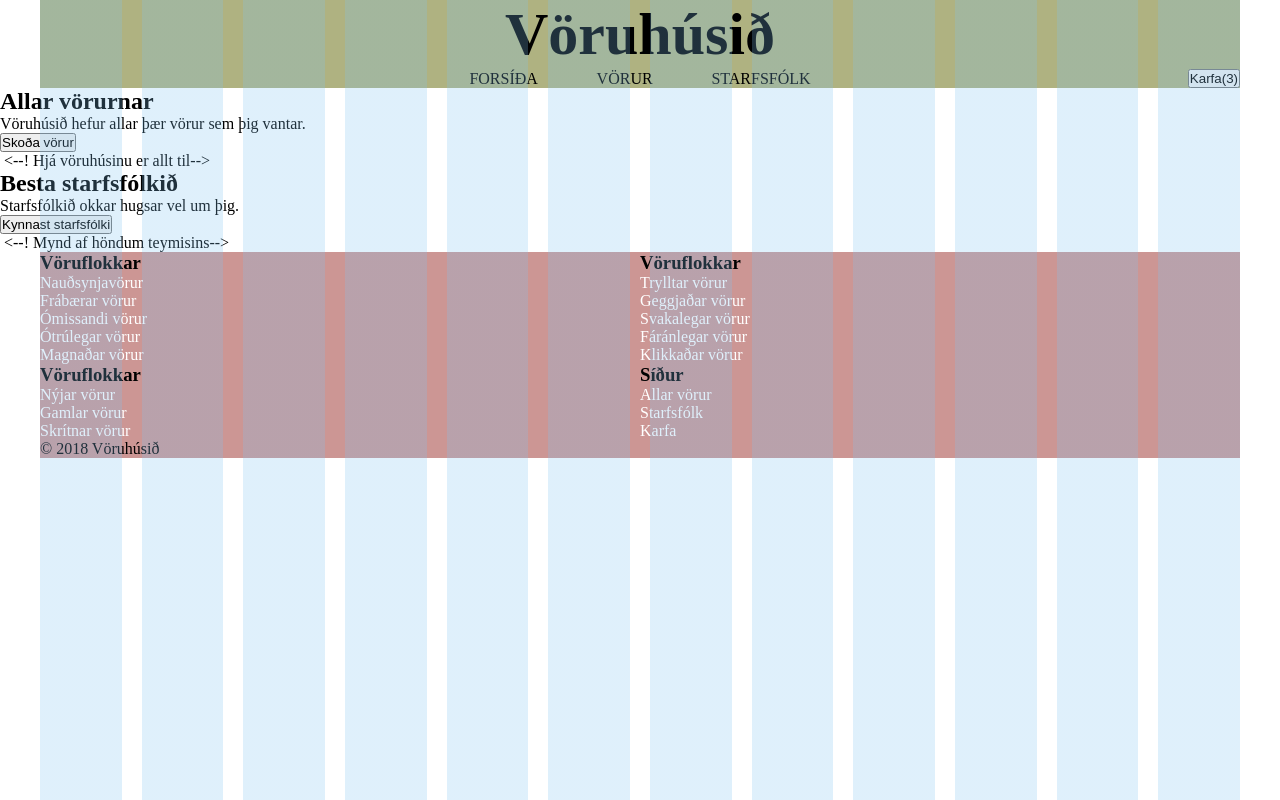
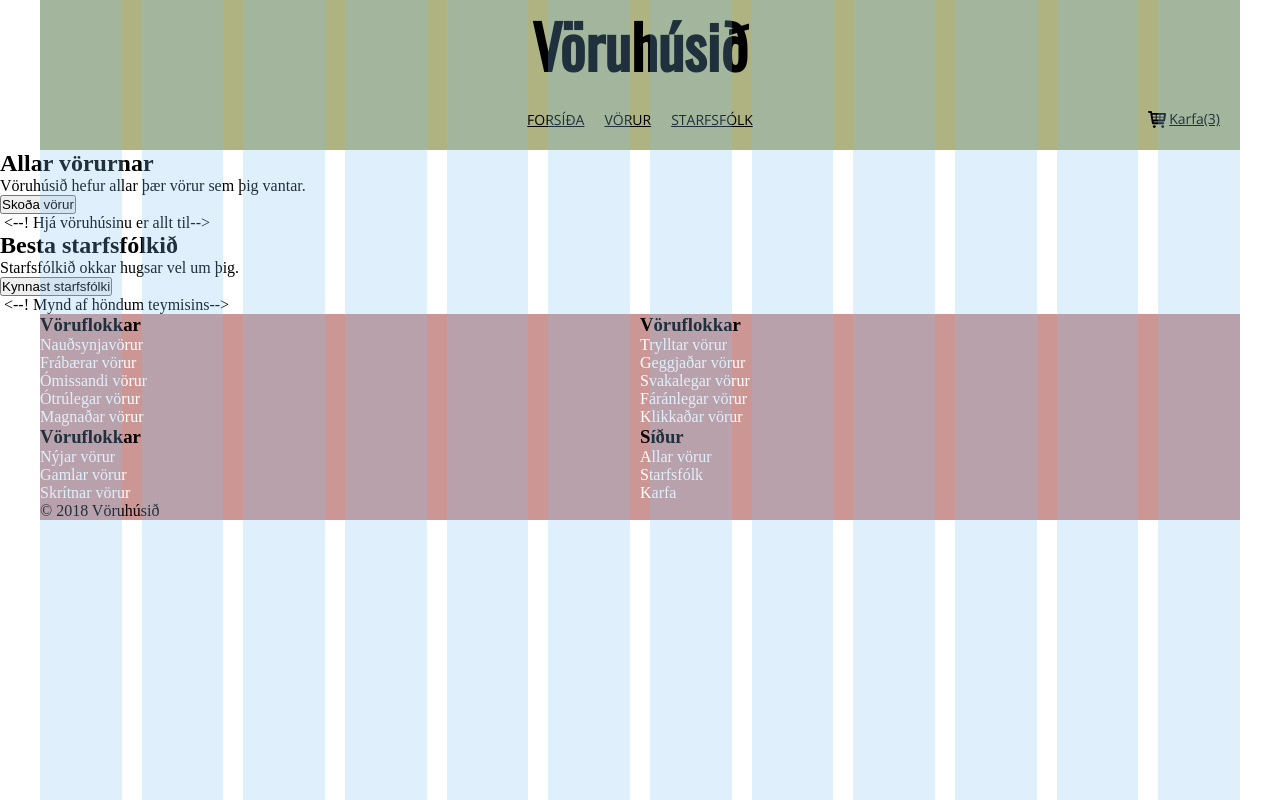
Before and after one commit to guu4/swind, a website: page index.html in a window 1280 px wide. Drawn offline with nearby package versions, Linux system fonts and the light colour scheme; files that its build step writes are made by us from their sources.

Commit message:
Updated: index.html, header.scss

```diff
--- a/index.html
+++ b/index.html
@@ -7,6 +7,8 @@
 
   <link rel="stylesheet" href="grid.css">
   <link rel="stylesheet" href="styles.css">
+  <link href="https://fonts.googleapis.com/css?family=Oswald" rel="stylesheet">
+  <link href="https://fonts.googleapis.com/css?family=Open+Sans" rel="stylesheet">
 </head>
 <body>
   <body>
@@ -15,12 +17,14 @@
       <div class="header__sub">
         <div class="header__box"></div>
         <ul class="header__links">
-          <li class="header__link">FORSÍÐA</li>
-          <li class="header__link">VÖRUR</li>
-          <li class="header__link">STARFSFÓLK</li>
+          <li><a class="header__link" href="./index.html">FORSÍÐA</a></li>
+          <li><a class="header__link" href="./pages/products.html">VÖRUR</a></li>
+          <li><a class="header__link" href="./pages/staff.html">STARFSFÓLK</a></li>
         </ul>
-        <div class="header__button">
-          <button value="karfa">Karfa(3)</button>
+        <div class="header__cart">
+          <a class="header__link" href="./pages/cart.html">
+            <img class="header__image" src="./img/cart.svg"></img>Karfa(3)
+          </a>
         </div>
       </div>
     </header>
--- a/scss/footer.scss
+++ b/scss/footer.scss
@@ -1,5 +1,4 @@
 @import "config";
-
 
 .footer {
   display: flex;
--- a/scss/header.scss
+++ b/scss/header.scss
@@ -1,5 +1,4 @@
 @import "config";
-
 
 .header {
   display: flex;
@@ -12,34 +11,73 @@
   &__title {
     font-size: 60px;
     text-align: center;
+    font-family: 'Oswald', Verdana, serif;
+  }
 
-  }
   &__sub {
     display:flex;
     align-items: stretch;
-    width: $max-width;
+    max-width: $max-width;
+    width: 100vw;
+
+    @media (max-width: 500px) {
+      flex-direction: column;
+    }
   }
+
   &__box {
     width: 33.3333333333%;
+
+    @media (max-width: 500px) {
+      width: 0%;
+    }
   }
+
   &__links {
     display:inline-flex;
     flex-direction: row;
     list-style: none;
     align-items: center;
-    justify-content: space-around;
+    justify-content: center;
     width: 33.3333333333%;
+
+    @media (max-width: 500px) {
+      width: 100%;
+    }
   }
+
   &__link {
     display:inline-flex;
+    color: $black;
+    transition: color 300ms ease-in-out 0;
+    padding: 10px;
+    font-family: 'Open Sans', helvetica, arial, sans-serif;
+    font-size: 14px;
   }
+
   &__link:hover {
+    color: $white;
+  }
+
+  &__link:active {
     text-decoration: underline;
   }
-  &__button {
+
+  &__cart {
     display:inline-flex;
     width: 33.3333333333%;
     justify-content: flex-end;
+    padding: 10px;
 
+    @media (max-width: 500px) {
+      width: 100%;
+      justify-content: center;
+    }
+  }
+
+  &__image {
+    width: 1.5em;
+    height: 1.5em;
+    padding-right: 0.2em;
   }
 }
```
Also changed, not shown: utlit/800px-grid-index.png (deleted), utlit/index/1500px-grid-index.png (renamed from utlit/1500px-grid-index.png), utlit/index/1500px-index.png (renamed from utlit/1500px-index.png), utlit/index/500px-grid-index.png (renamed from utlit/500px-grid-index.png), 1 other file.
